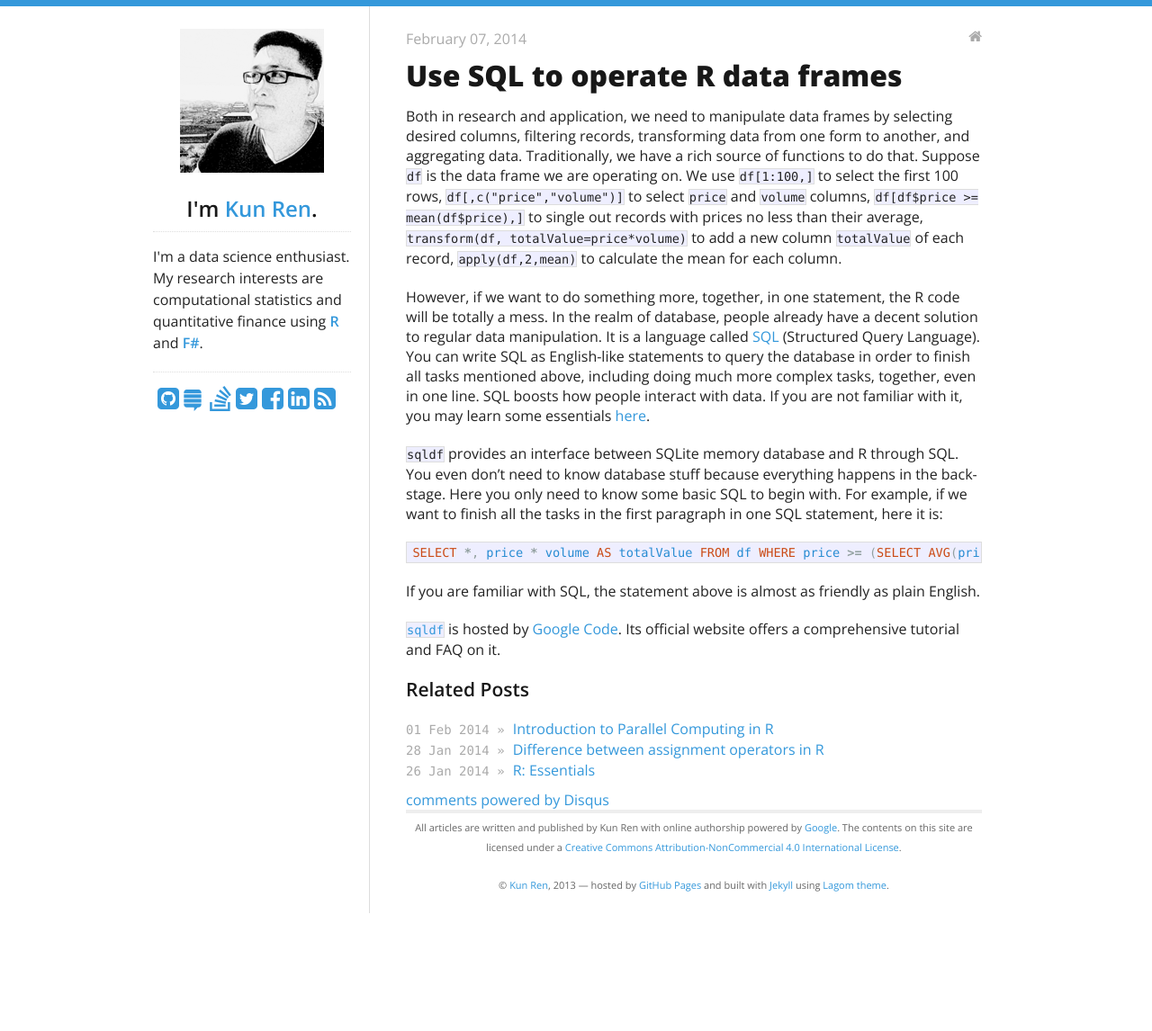
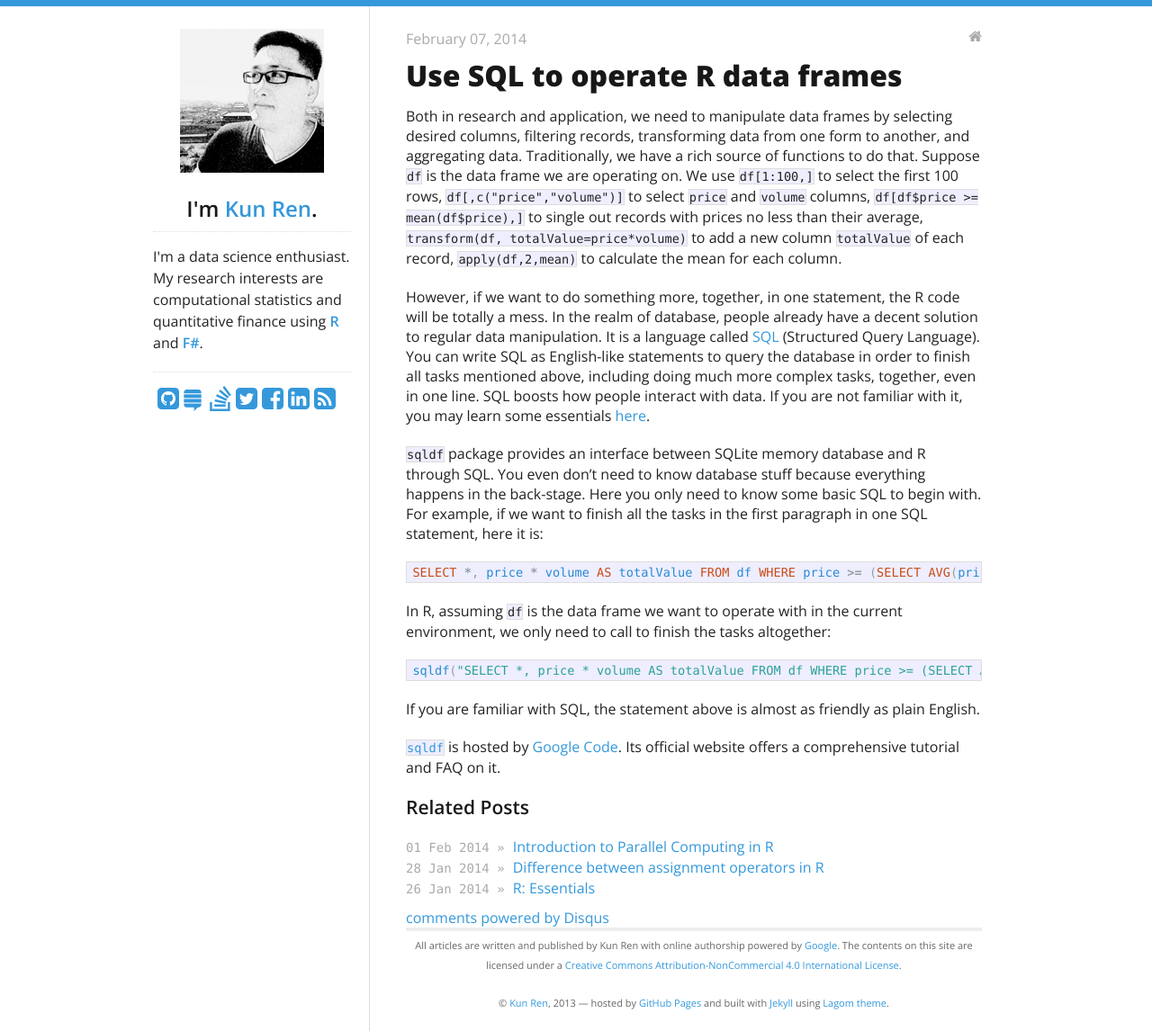
Before and after one commit to harryprince/renkun-ken.github.io, a Jekyll site: the page built from _posts/2014-02-07-use-sql-to-operate-on-r-data-frames.md, in a window 1280 px wide. Shown: the whole page at 90% size. Built offline with Jekyll 4.4.1, drawn with Linux system fonts in a browser that asks for light colours; nearby versions of some CDN libraries; comment, search, counter and statistics services are not loaded; before the commit the page ends 1015 px from its top, so only the background shows below that.

Commit message:
blog fix

```diff
--- a/_posts/2014-02-07-use-sql-to-operate-on-r-data-frames.md
+++ b/_posts/2014-02-07-use-sql-to-operate-on-r-data-frames.md
@@ -10,12 +10,18 @@ Both in research and application, we need to manipulate data frames by selecting
 
 However, if we want to do something more, together, in one statement, the R code will be totally a mess. In the realm of database, people already have a decent solution to regular data manipulation. It is a language called [SQL](https://en.wikipedia.org/wiki/SQL) (Structured Query Language). You can write SQL as English-like statements to query the database in order to finish all tasks mentioned above, including doing much more complex tasks, together, even in one line. SQL boosts how people interact with data. If you are not familiar with it, you may learn some essentials [here](http://www.w3schools.com/sql/).
 
-`sqldf` provides an interface between SQLite memory database and R through SQL. You even don't need to know database stuff because everything happens in the back-stage. Here you only need to know some basic SQL to begin with. For example, if we want to finish all the tasks in the first paragraph in one SQL statement, here it is:
+`sqldf` package provides an interface between SQLite memory database and R through SQL. You even don't need to know database stuff because everything happens in the back-stage. Here you only need to know some basic SQL to begin with. For example, if we want to finish all the tasks in the first paragraph in one SQL statement, here it is:
 
 {% highlight sql %}
 SELECT *, price * volume AS totalValue FROM df WHERE price >= (SELECT AVG(price) FROM df) LIMIT 100
 {% endhighlight %}
 
+In R, assuming `df` is the data frame we want to operate with in the current environment, we only need to call to finish the tasks altogether:
+
+{% highlight R %}
+sqldf("SELECT *, price * volume AS totalValue FROM df WHERE price >= (SELECT AVG(price) FROM df) LIMIT 100")
+{% endhighlight %}
+
 If you are familiar with SQL, the statement above is almost as friendly as plain English.
 
 [`sqldf`](http://cran.r-project.org/web/packages/sqldf/) is hosted by [Google Code](https://code.google.com/p/sqldf/). Its official website offers a comprehensive tutorial and FAQ on it.
```
